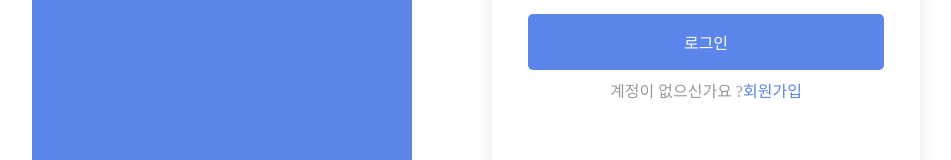
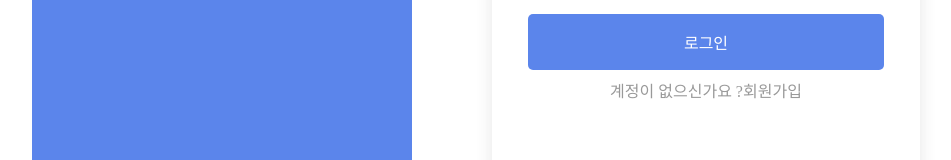
Before and after one commit to codestates-seb/seb42_main_013, a React (Create React App) app in the folder client/: page /login in a window 1280 px wide. Shown: the part 236-396 px from the top of the page, without its empty margins (164-1115 px from the left). Built offline with nearby package versions, Linux system fonts and the light colour scheme; a web font is replaced by a local one.

Commit message:
[Fix] index.html 수정

```diff
--- a/client/public/index.html
+++ b/client/public/index.html
@@ -2,14 +2,14 @@
 <html lang="en">
   <head>
     <meta charset="utf-8" />
-    <link rel="icon" href="%PUBLIC_URL%/images/icon.png" />
+    <link rel="icon" href="%PUBLIC_URL%/images/icon--ipu.png" />
     <meta name="viewport" content="width=device-width, initial-scale=1" />
     <meta name="theme-color" content="#000000" />
     <meta
       name="description"
       content="Web site created using create-react-app"
     />
-    <link rel="apple-touch-icon" href="%PUBLIC_URL%/images/icon.png" />
+    <link rel="apple-touch-icon" href="%PUBLIC_URL%/images/icon--ipu.png" />
     <!--
       manifest.json provides metadata used when your web app is installed on a
       user's mobile device or desktop. See https://developers.google.com/web/fundamentals/web-app-manifest/
--- a/client/src/pages/Login.js
+++ b/client/src/pages/Login.js
@@ -4,6 +4,7 @@ import DataInput, { FakeInput, SocialBtn } from "../components/DataInput";
 import { CurrentBtn } from "../styles/Buttons";
 import { MypageConatiner } from "./MyPage";
 import axios from "axios";
+import { Link, useNavigate } from "react-router-dom";
 
 
 const LoginBox = styled.div`
@@ -109,7 +110,7 @@ function Login () {
         <DataInput type="text" data={data} setData={setData} value="email" placeholder="이메일" />
         <DataInput type="password" data={data} setData={setData} value="password" placeholder="비밀번호" />
         <CurrentBtn>로그인</CurrentBtn>
-        <div>계정이 없으신가요 ?<span onClick={onClick} style={{cursor:"pointer"}}>회원가입</span></div>
+        <div>계정이 없으신가요 ?<Link to="/signup" >회원가입</Link></div>
       </LoginBox>
         <HorizonLine text="또는" />
       <OtherWayBox>
--- a/client/src/pages/Signup.js
+++ b/client/src/pages/Signup.js
@@ -5,6 +5,7 @@ import { useForm } from "react-hook-form";
 import { CurrentBtn } from "../styles/Buttons";
 import { MypageConatiner } from "./MyPage";
 import axios from "axios";
+import { Link, useNavigate } from "react-router-dom";
 
 export const LoginBox = styled.form`
   width: 100%;
@@ -98,7 +99,7 @@ function Signup() {
           />
         </FakeInput>
         <CurrentBtn>회원가입</CurrentBtn>
-        <div>계정이 있으신가요 ?<span onClick={onClick} style={{cursor:"pointer"}}>로그인</span></div>
+        <div>계정이 있으신가요 ?<Link to='/login'>로그인</Link></div>
       </LoginBox>
     </MypageConatiner>
   )
```
